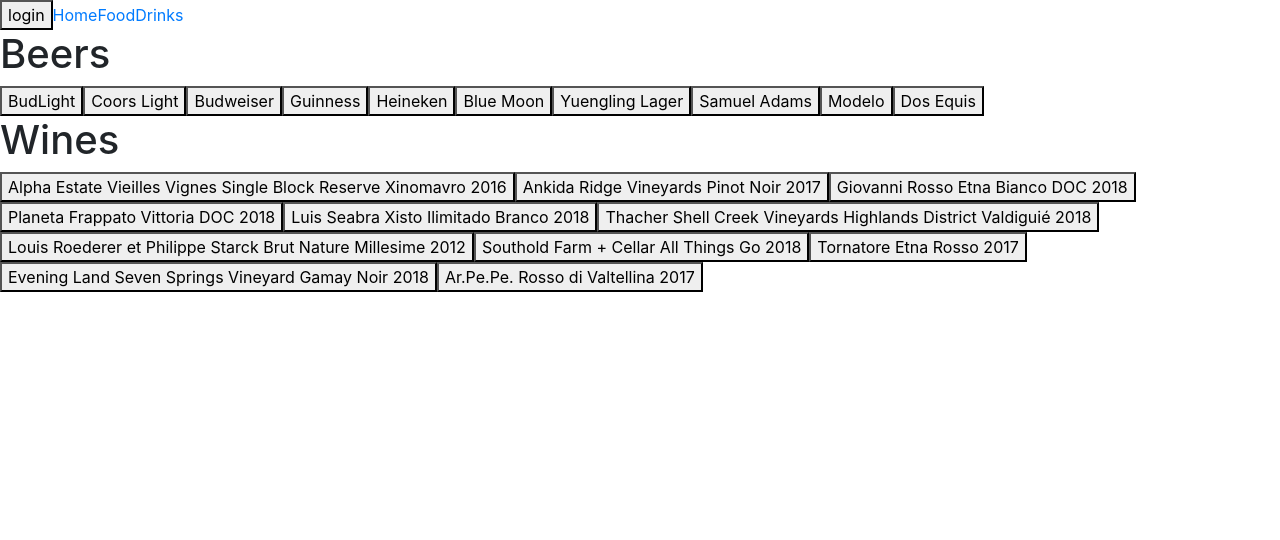
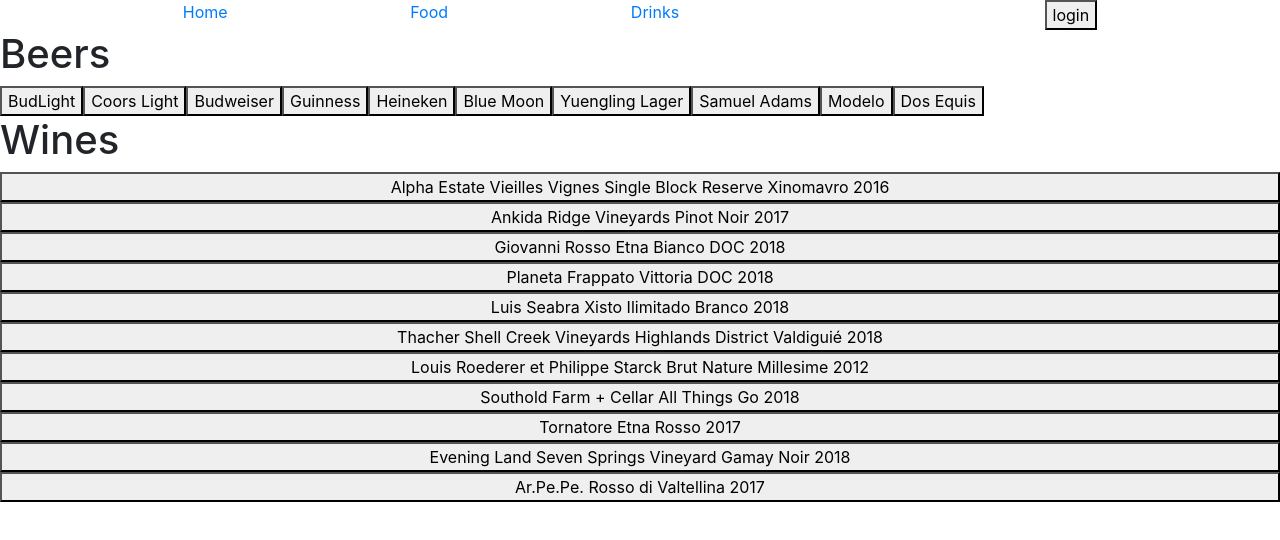
Before and after one commit to Joe-dev13/best-paired, a React (Create React App) app: page /drinkChoices in a window 1280 px wide. Shown: the top 540 px of the page. Built offline with nearby package versions, Linux system fonts and the light colour scheme.

Commit message:
updating commpoents

```diff
--- a/src/App.js
+++ b/src/App.js
@@ -5,7 +5,7 @@
 import FoodPage from './components/FoodPage';
 import Profile from './components/Profile';
 import DrinksPage from './components/DrinksPage';
-
+import './components/styles/Home.css'
 
 
 function App() {
@@ -16,13 +16,21 @@
     <div className="App">
     <Router>
       <nav className= "navBar">
+        <div className="link">
+          <Link to="/">Home</Link>
+        </div>
+        <div className="link">
+          <Link to="/foodChoices">Food</Link>
+        </div>
+        <div className="link">
+          <Link to="/drinkChoices">Drinks</Link>
+        </div>
+        <div className="link">
+          { isLoggedIn && <Link to="/profile">My Profile</Link>}
+        </div>
         <button onClick={_toggleLoggedIn}>
             { isLoggedIn ? 'logout' : 'login'}
         </button>
-        <Link to="/">Home</Link>
-        <Link to="/foodChoices">Food</Link>
-        <Link to="/drinkChoices">Drinks</Link>
-        { isLoggedIn && <Link to="/profile">My Profile</Link>}
       </nav>
         <Switch>
             <Route exact path="/">
--- a/src/actions.js
+++ b/src/actions.js
@@ -1,8 +1,9 @@
 import { actionTypes } from './constants'
 
-export function addToProfile() {
+export function addToProfile( drinks ) {
     return{
-        type: actionTypes.ADD_TO_PROFILE
+        type: actionTypes.ADD_TO_PROFILE,
+        payload: drinks
     }
 }
 
--- a/src/components/PairModal.jsx
+++ b/src/components/PairModal.jsx
@@ -30,7 +30,7 @@
 
         <ModalFooter>
             <Button onClick={hidePairs} variant="secondary">Close</Button>
-            <Button variant="primary">Save changes</Button>
+            <Button variant="primary">Save To Profile</Button>
         </ModalFooter>
     </Modal>
     )
--- a/src/components/Wines.jsx
+++ b/src/components/Wines.jsx
@@ -5,10 +5,11 @@
 import Wine from './Wine';
 
 function Wines(props) {
-    useEffect(() => { props.findWine(winePairs) }, [winePairs]);
+    useEffect(() => { props.findWine(winePairs) }, []);
         return (
             <>
                 <h1>Wines</h1>
+                    <div className="some">
                         {props.wine.map(b => {
                             return (
                                 <>
@@ -16,6 +17,7 @@
                                 </>
                             )
                         })}
+                    </div>
             </>
         )
 };
--- a/src/components/protectedRoutes.jsx
+++ b/src/components/protectedRoutes.jsx
@@ -3,7 +3,7 @@
 import { Redirect } from 'react-router-dom';
 
 
-export default ({isLoggedIn, children}) => {
+export default function Protect ({isLoggedIn, children})  {
     return !isLoggedIn ? <Redirect to='/' /> : (
         <>
         {children}
--- a/src/components/styles/Home.css
+++ b/src/components/styles/Home.css
@@ -13,3 +13,13 @@
     justify-content: space-around;
     flex-direction: column;
 }
+
+.navBar{
+    display: flex;
+    justify-content: space-evenly;
+}
+
+.link{
+    display: flex;
+    justify-content: space-around;
+}
--- a/src/reducers.js
+++ b/src/reducers.js
@@ -6,7 +6,8 @@
 
 const initialState = {
     beers : [],
-    wine : []
+    wine : [],
+    savedDrinks: [],
 }
 
 export function userChoice( state = initialState , action ) {
@@ -19,7 +20,12 @@
                 ]
             };
         case actionTypes.ADD_TO_PROFILE:
-            return state;
+            return {
+                ...state,
+                savedDrinks: [
+                    ...action.payload
+                ]
+            }
         case actionTypes.POPULATE_BEERS:
             return {
                 ...state,
--- a/src/store.js
+++ b/src/store.js
@@ -3,7 +3,8 @@
 
 const initialState = {
     beers: [],
-    wine: []
+    wine: [],
+    savedDrinks: []
 }
 
 export const store = createStore( userChoice , initialState )
```
Also changed, not shown: 1 other file (tests, documents, lock files or other folders). Lines whose indentation alone changed are shown as unchanged.
